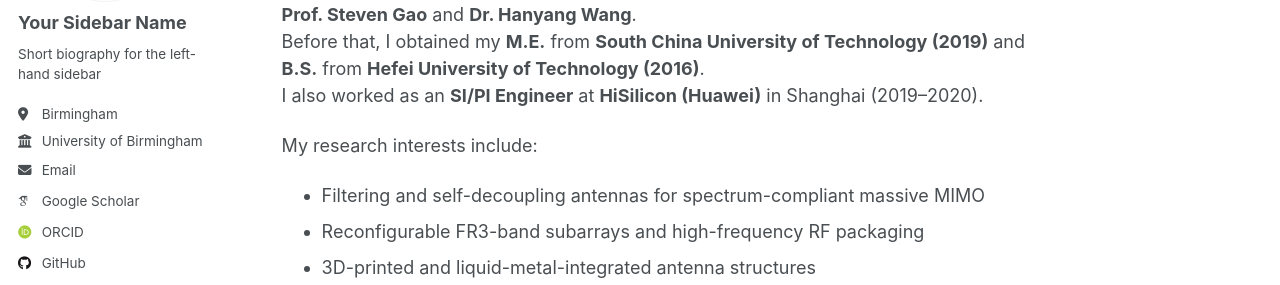
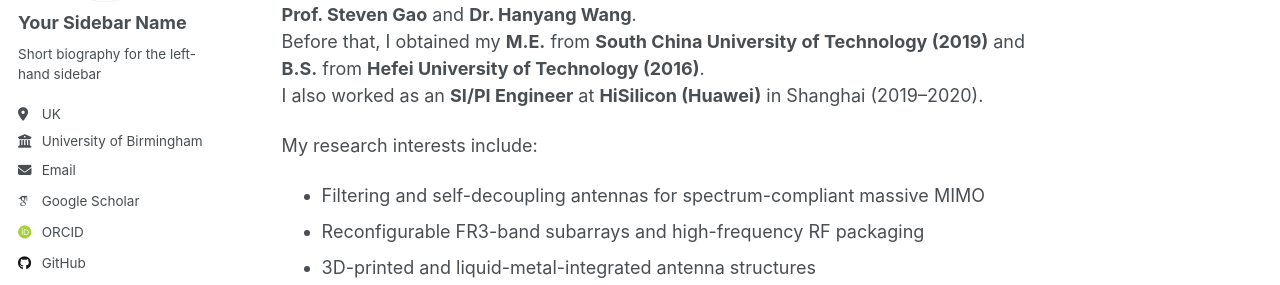
Before and after one commit to eejfqian/eejfqian.github.io, a Jekyll site: the page built from _pages/about.md, in a window 1280 px wide. Shown: the part 326-611 px from the top of the page. Built offline with Jekyll 4.4.1, drawn with Linux system fonts in a browser that asks for light colours; some web fonts are replaced; a script that is not in the unit is left out.

Commit message:
Update _config.yml

```diff
--- a/_config.yml
+++ b/_config.yml
@@ -27,7 +27,7 @@
   name             : "Your Sidebar Name"
   pronouns         : # example: "she/her"
   bio              : "Short biography for the left-hand sidebar"
-  location         : "Birmingham"
+  location         : "UK"
   employer         : "University of Birmingham"
   uri              : # URL
   email            : "j.qian.2@bham.ac.uk"
@@ -38,9 +38,9 @@
   googlescholar    : "https://scholar.google.com/citations?user=S7m-vMEAAAAJ&hl=en"
   inspire-hep      : # URL
   impactstory      : # URL
-  orcid            : "https://orcid.org/yourorcidurl"
+  orcid            : "https://orcid.org/0000-0001-9634-7065"
   semantic         : # URL
-  LinkedIn           : # URL
+  #LinkedIn           : # URL
   researchgate     : # URL
   scopus           : # URL
 
@@ -63,7 +63,7 @@
   keybase          : # Username
   instagram        : # Username
   lastfm           : # Username
-  linkedin         : "https://www.linkedin.com/in/jianfeng-qian-12432b235/"
+  linkedin         : 'https://www.linkedin.com/in/jianfeng-qian-12432b235/'
   mastodon         : # URL
   medium           : # URL
   pinterest        : # Username
```
